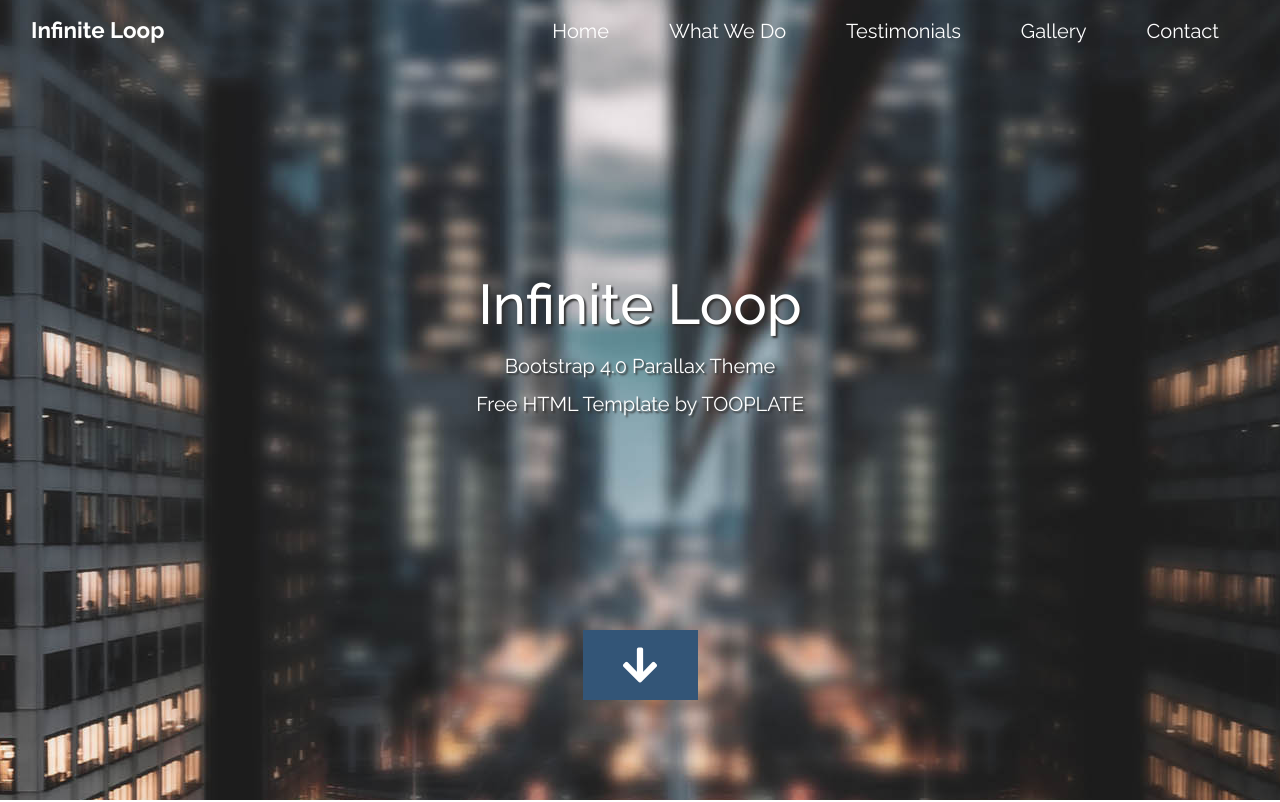
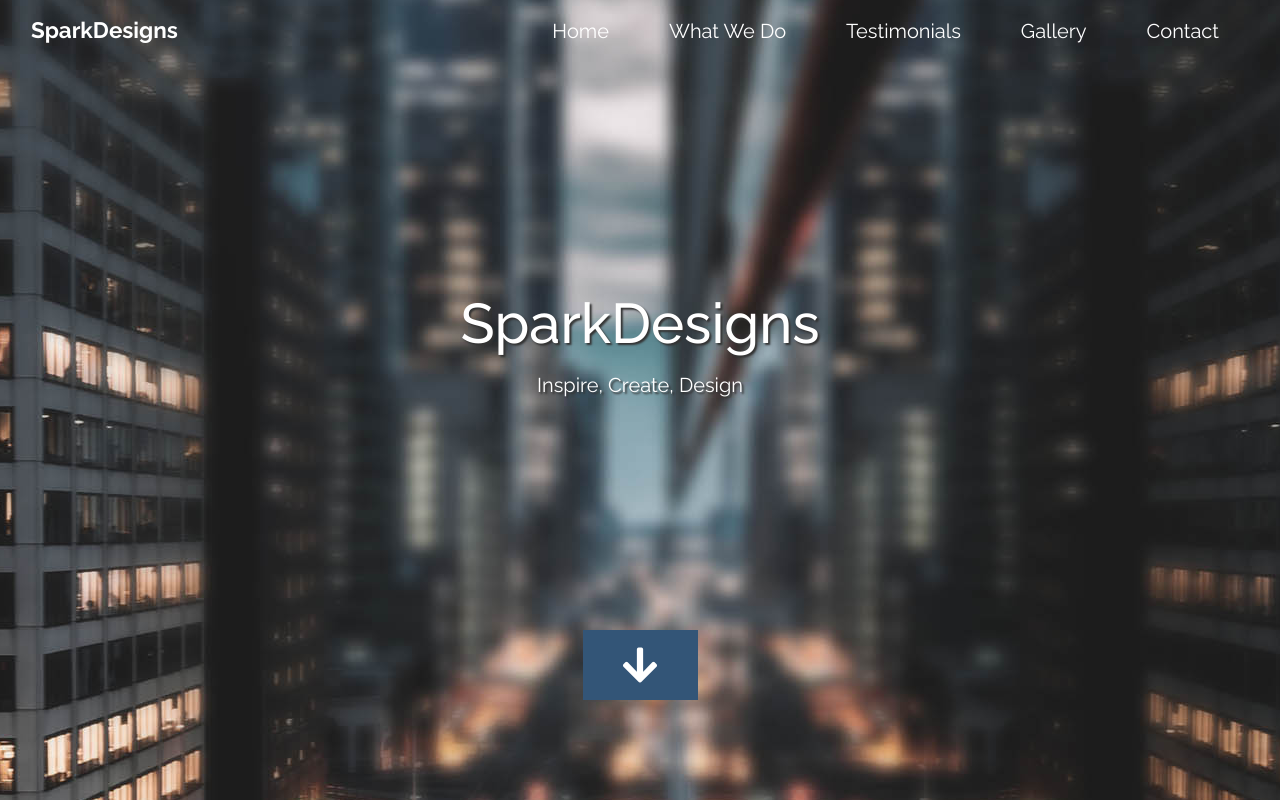
Before and after one commit to sparkdesignslk/ubetta.github.io, a plain HTML site: page index.html in a window 1280 px wide. Shown: the top 802 px of the page. Drawn offline with Linux system fonts and the light colour scheme.

Commit message:
Update index.html

```diff
--- a/index.html
+++ b/index.html
@@ -24,7 +24,7 @@ https://www.tooplate.com/view/2117-infinite-loop
       <nav class="navbar navbar-expand-md tm-navbar" id="tmNav">
         <div class="container">
           <div class="tm-next">
-              <a href="#infinite" class="navbar-brand">Infinite Loop</a>
+              <a href="#infinite" class="navbar-brand">SparkDesigns</a>
           </div>
 
           <button class="navbar-toggler" type="button" data-toggle="collapse" data-target="#navbarSupportedContent" aria-controls="navbarSupportedContent" aria-expanded="false" aria-label="Toggle navigation">
@@ -54,10 +54,9 @@ https://www.tooplate.com/view/2117-infinite-loop
 
       <div class="text-center tm-hero-text-container">
         <div class="tm-hero-text-container-inner">
-            <h2 class="tm-hero-title">Infinite Loop</h2>
+            <h2 class="tm-hero-title">SparkDesigns</h2>
             <p class="tm-hero-subtitle">
-              Bootstrap 4.0 Parallax Theme
-              <br>Free HTML Template by TOOPLATE
+             Inspire, Create, Design
             </p>
         </div>
       </div>
```
